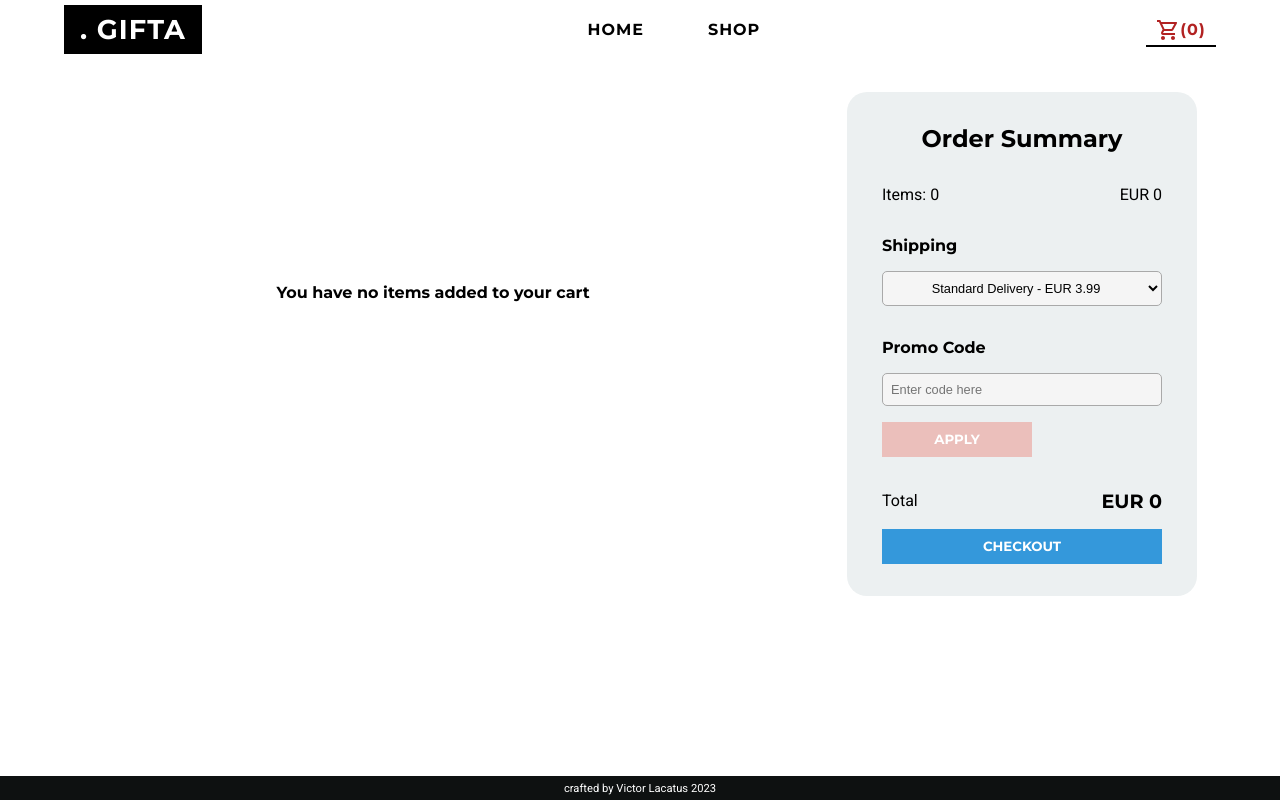
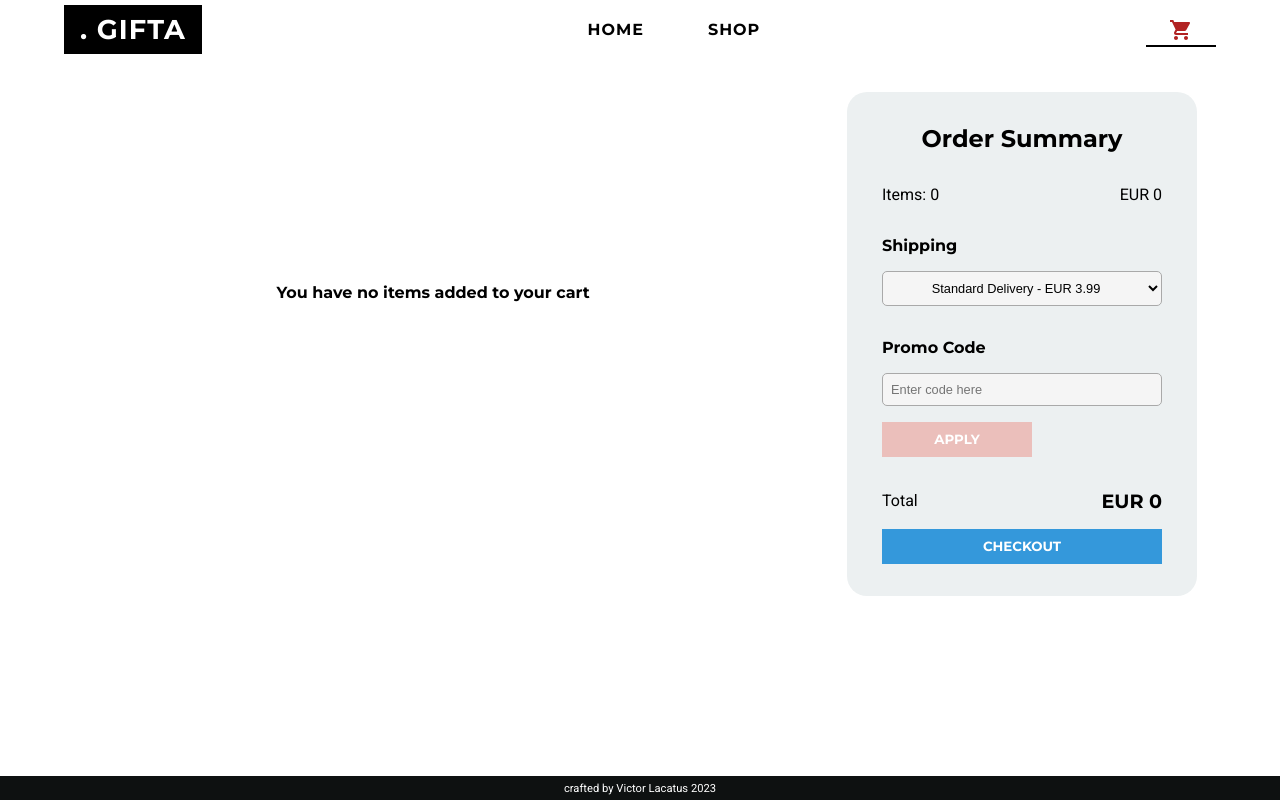
Before and after one commit to georgevictor90/gifta, a React (Create React App) app: page /gifta/cart in a window 1280 px wide. Built offline with nearby package versions, Linux system fonts and the light colour scheme.

Commit message:
replace icon with material ui icon

```diff
--- a/src/components/nav/Nav.js
+++ b/src/components/nav/Nav.js
@@ -1,7 +1,8 @@
 import React, { useState, useEffect, useContext } from "react";
 import { CartContext } from "../RouteSwitch";
 import { Link, useLocation } from "react-router-dom";
-import { MdOutlineShoppingCart } from "react-icons/md";
+import ShoppingCartIcon from "@mui/icons-material/ShoppingCart";
+import { Badge } from "@mui/material";
 
 function Nav() {
   const { cart } = useContext(CartContext);
@@ -45,7 +46,9 @@ function Nav() {
         className={currentSection === "cart" ? "cart-icon active" : "cart-icon"}
         to="/cart"
       >
-        <MdOutlineShoppingCart className="shopping-cart-icon" /> ({cartCounter})
+        <Badge badgeContent={cartCounter} color="warning">
+          <ShoppingCartIcon fontSize="medium" />
+        </Badge>
       </Link>
     </nav>
   );
```
